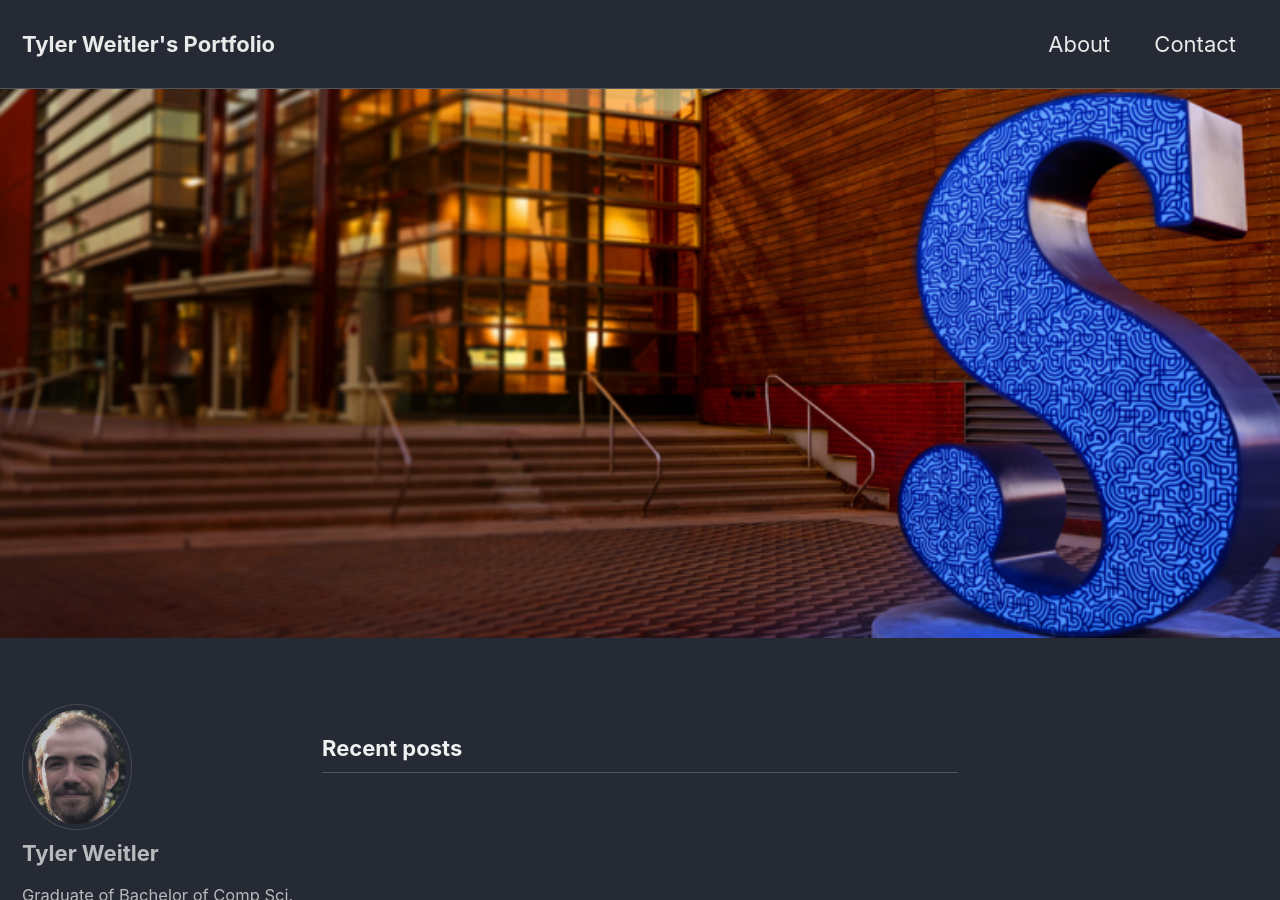
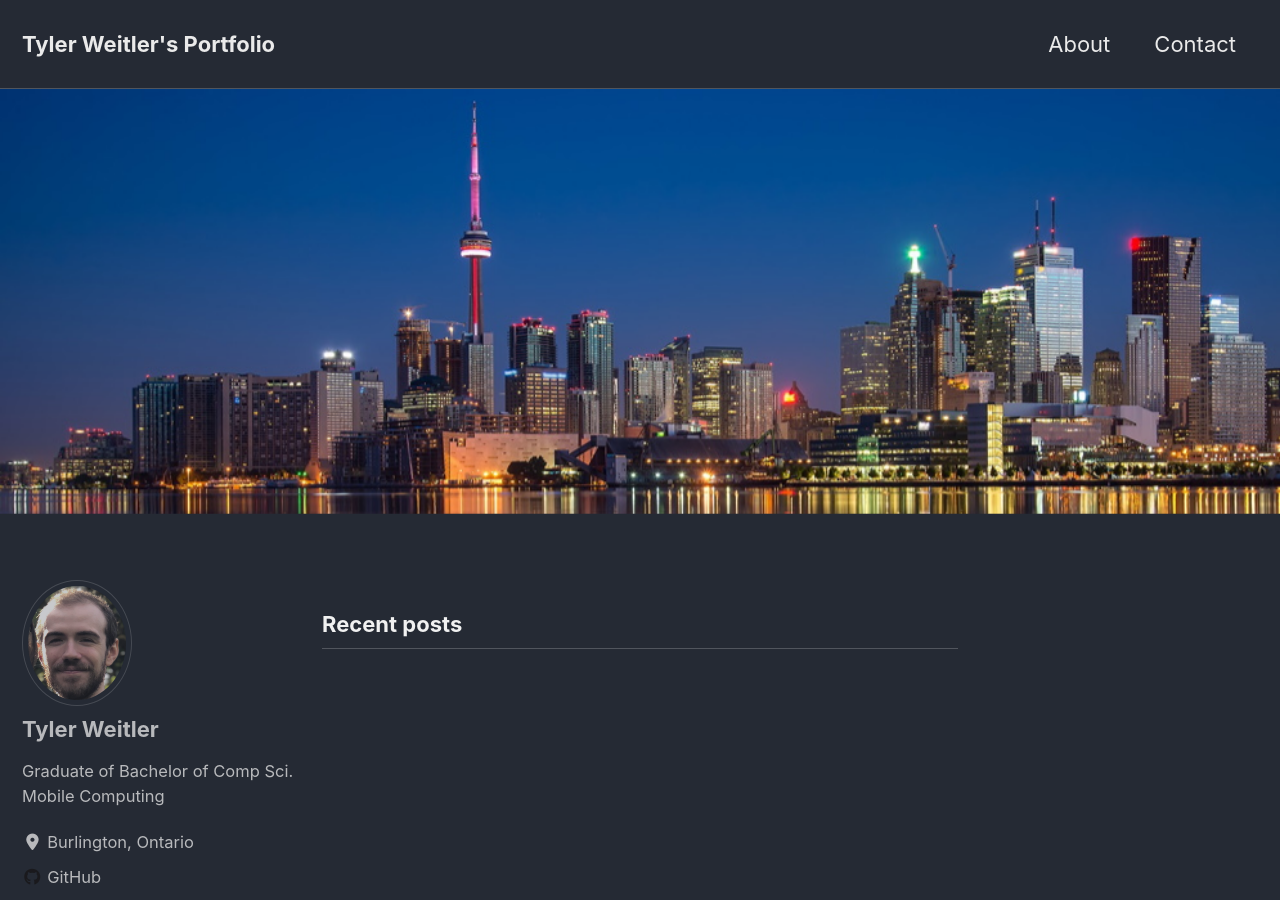
Before and after one commit to WeitlerT/WeitlerT.github.io, a Jekyll site: the page built from index.html, in a window 1280 px wide and 900 px high. Built offline with Jekyll 4.4.1, drawn with Linux system fonts in a browser that asks for light colours; cached includes are drawn as plain includes; nearby versions of some CDN libraries; the list of posts is cut into pages by our own code.

Commit message:
New splash image

```diff
--- a/index.html
+++ b/index.html
@@ -2,5 +2,5 @@
 layout: home
 author_profile: true
 header:
-  image: "/assets/images/sheridans.png"
+  image: "/assets/images/toronto.jpg"
 ---
```
Also changed, not shown: assets/images/toronto.jpg (added).
